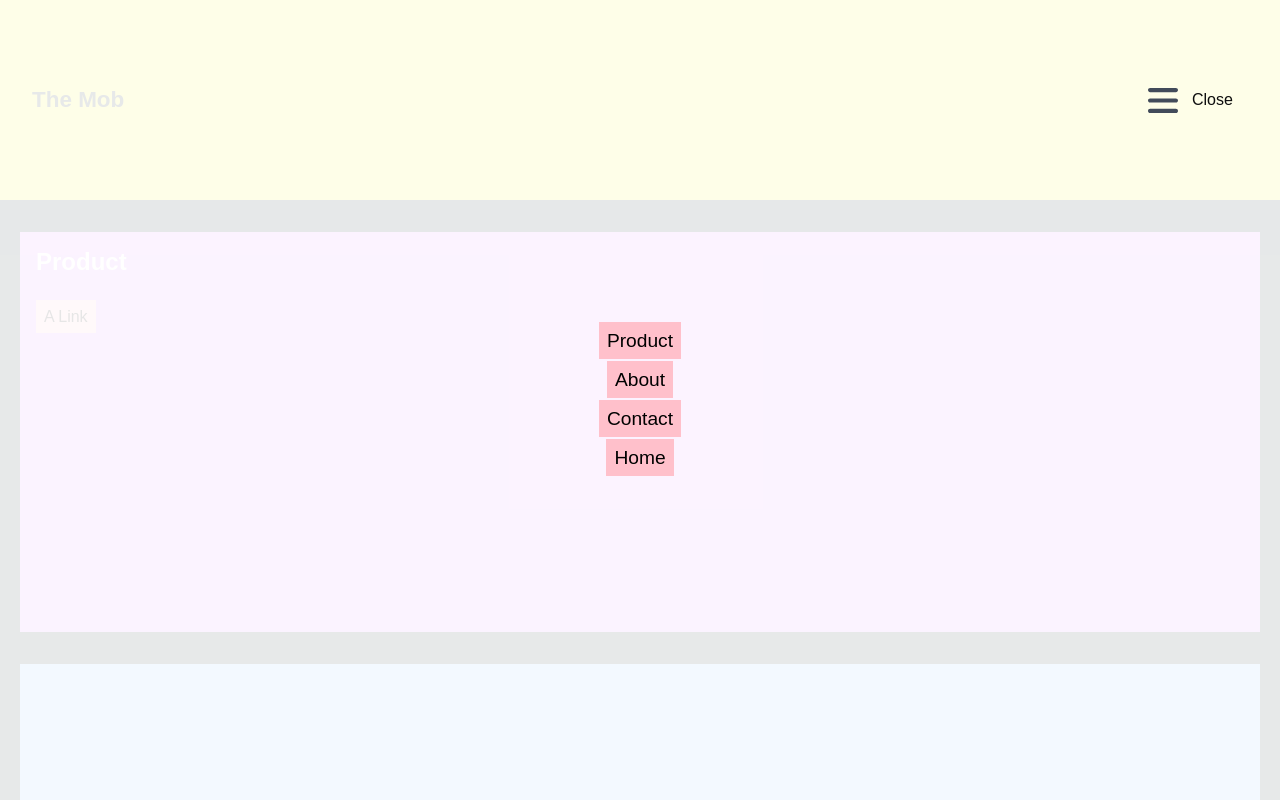
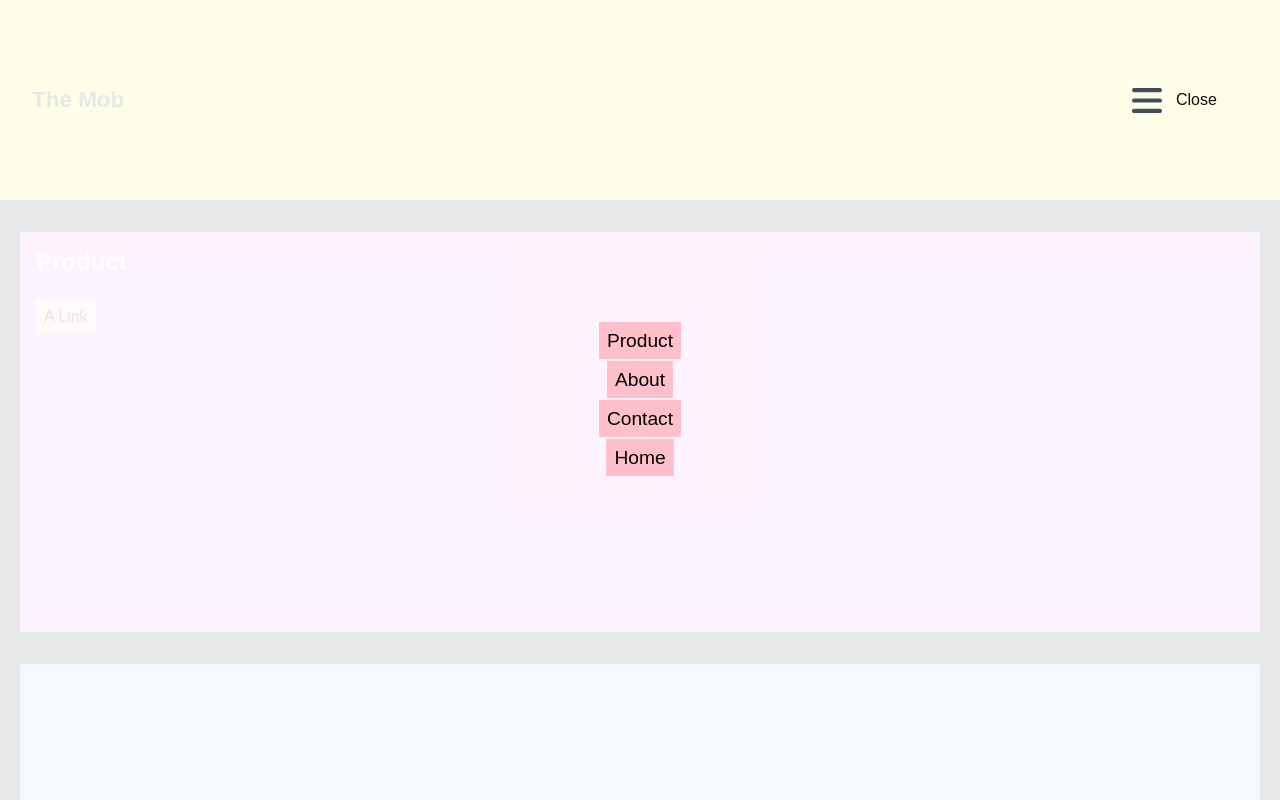
Before and after one commit to siramsay/target-menu, a plain HTML site: page target-menu.html in a window 1280 px wide. Both pictures are taken after a click on the link "Menu". Shown: the top 800 px of the page. Drawn offline with nearby package versions, Linux system fonts and the light colour scheme.

Commit message:
close link position fix

```diff
--- a/style.css
+++ b/style.css
@@ -148,7 +148,7 @@
 a.mobile-menu-toggle-close.button {
   position: absolute;
   top: 83px;
-  right: 32px;
+  right: 48px;
   padding-left: 2rem;
   background-color: #fefee8; /* Add background-color to hide Open Menu*/
 }
```
